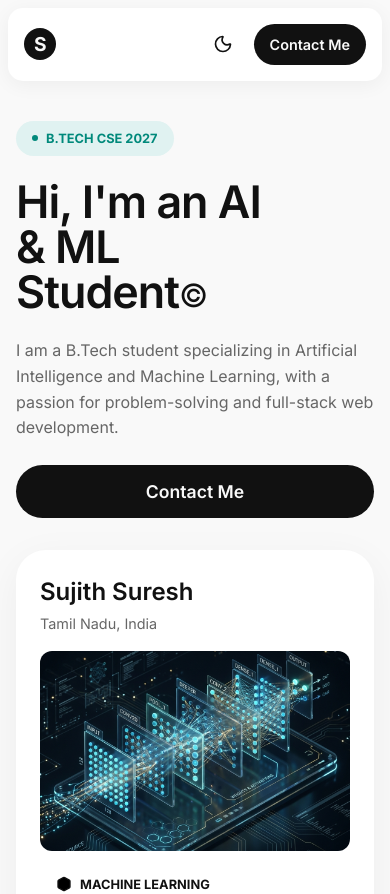
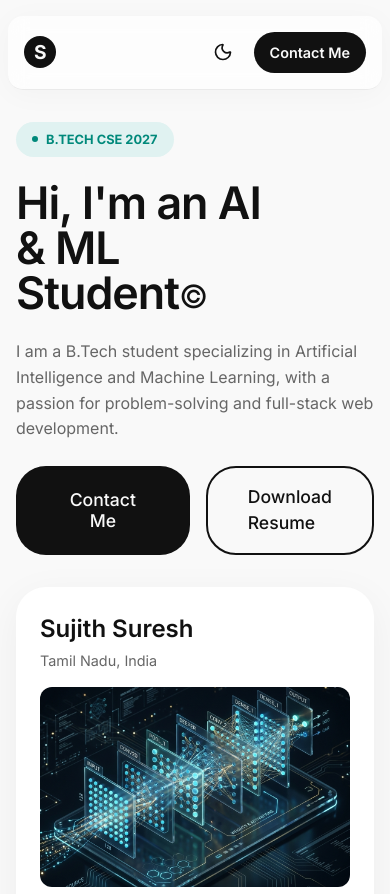
Before and after one commit to sujithTech007/My-Portfolio, a Next.js app: page / in a window 390 px wide. Shown: the top 894 px of the page. Built offline with nearby package versions, Linux system fonts and the light colour scheme.

Commit message:
Add professional touches: resume button, footer, sticky navbar, SEO

```diff
--- a/src/app/globals.css
+++ b/src/app/globals.css
@@ -2,6 +2,7 @@
   --background: #f9f9f9;
   --foreground: #111111;
   --card-bg: #ffffff;
+  --card-bg-rgb: 255, 255, 255;
   --accent: #2ab6b6;
   --mission-bg: #159e9e;
   --purple-gradient: linear-gradient(135deg, #a689ff, #d2a4ff);
@@ -14,6 +15,7 @@
     --background: #111111;
     --foreground: #f9f9f9;
     --card-bg: #1a1a1a;
+    --card-bg-rgb: 26, 26, 26;
     --border-color: #333333;
     --text-muted: #a0a0a0;
   }
@@ -23,6 +25,7 @@
   --background: #111111;
   --foreground: #f9f9f9;
   --card-bg: #1a1a1a;
+  --card-bg-rgb: 26, 26, 26;
   --border-color: #333333;
   --text-muted: #a0a0a0;
 }
--- a/src/app/layout.tsx
+++ b/src/app/layout.tsx
@@ -8,8 +8,10 @@ const inter = Inter({
 });
 
 export const metadata: Metadata = {
-  title: "Sujith Suresh | AI & ML Student",
-  description: "Portfolio of Sujith Suresh",
+  title: "Sujith Suresh | AI & ML Portfolio",
+  description: "Personal portfolio of Sujith Suresh, a B.Tech student specializing in Artificial Intelligence and Machine Learning. Showcasing projects in AI, full-stack development, and data analytics.",
+  keywords: ["Sujith Suresh", "AI", "Machine Learning", "Portfolio", "Full Stack Developer", "Data Analytics"],
+  authors: [{ name: "Sujith Suresh" }],
 };
 
 export default function RootLayout({
--- a/src/app/page.tsx
+++ b/src/app/page.tsx
@@ -4,6 +4,7 @@ import Services from "@/components/Services";
 import EducationExperience from "@/components/EducationExperience";
 import SelectedWork from "@/components/SelectedWork";
 import Contact from "@/components/Contact";
+import Footer from "@/components/Footer";
 
 export default function Home() {
   return (
@@ -14,6 +15,7 @@ export default function Home() {
       <EducationExperience />
       <SelectedWork />
       <Contact />
+      <Footer />
     </main>
   );
 }
--- /dev/null
+++ b/src/components/Footer.module.css
@@ -0,0 +1,73 @@
+.footer {
+  padding: 2rem 4rem;
+  background-color: var(--card-bg);
+  border-top: 1px solid var(--border-color);
+  margin-top: 4rem;
+}
+
+.footerContent {
+  max-width: 1200px;
+  margin: 0 auto;
+  display: flex;
+  justify-content: space-between;
+  align-items: center;
+  flex-wrap: wrap;
+  gap: 1.5rem;
+}
+
+.footerLeft {
+  display: flex;
+  flex-direction: column;
+  gap: 0.5rem;
+}
+
+.copyright {
+  font-weight: 600;
+  color: var(--foreground);
+  font-size: 1rem;
+}
+
+.subtitle {
+  color: var(--text-muted);
+  font-size: 0.9rem;
+}
+
+.footerRight {
+  display: flex;
+  gap: 1.5rem;
+}
+
+.socialLink {
+  color: var(--text-muted);
+  transition: color 0.2s ease, transform 0.2s ease;
+  display: flex;
+  align-items: center;
+  justify-content: center;
+}
+
+.socialLink:hover {
+  color: var(--foreground);
+  transform: translateY(-2px);
+}
+
+@media (max-width: 768px) {
+  .footer {
+    padding: 2rem;
+  }
+
+  .footerContent {
+    flex-direction: column;
+    text-align: center;
+  }
+
+  .footerRight {
+    justify-content: center;
+    margin-top: 1rem;
+  }
+}
+
+@media (max-width: 480px) {
+  .footer {
+    padding: 2rem 1rem;
+  }
+}
--- /dev/null
+++ b/src/components/Footer.tsx
@@ -0,0 +1,41 @@
+"use client";
+
+import styles from "./Footer.module.css";
+import { FaGithub, FaLinkedin } from "react-icons/fa";
+
+export default function Footer() {
+  const currentYear = new Date().getFullYear();
+
+  return (
+    <footer className={styles.footer}>
+      <div className={styles.footerContent}>
+        <div className={styles.footerLeft}>
+          <p className={styles.copyright}>
+            &copy; {currentYear} Sujith Suresh. All rights reserved.
+          </p>
+          <p className={styles.subtitle}>
+            B.Tech in Artificial Intelligence & Machine Learning
+          </p>
+        </div>
+        <div className={styles.footerRight}>
+          <a
+            href="https://linkedin.com/"
+            target="_blank"
+            rel="noopener noreferrer"
+            className={styles.socialLink}
+          >
+            <FaLinkedin size={20} />
+          </a>
+          <a
+            href="https://github.com/sujithTech007"
+            target="_blank"
+            rel="noopener noreferrer"
+            className={styles.socialLink}
+          >
+            <FaGithub size={20} />
+          </a>
+        </div>
+      </div>
+    </footer>
+  );
+}
--- a/src/components/Hero.module.css
+++ b/src/components/Hero.module.css
@@ -56,19 +56,48 @@
   line-height: 1.6;
 }
 
+.buttonGroup {
+  display: flex;
+  gap: 1rem;
+}
+
 .contactBtn {
   background-color: var(--foreground);
   color: var(--background);
-  padding: 1rem 2rem;
+  padding: 1rem 2.5rem;
   border-radius: 30px;
-  font-weight: 600;
+  border: none;
   font-size: 1.1rem;
-  width: max-content;
-  transition: transform 0.2s ease;
+  font-weight: 500;
+  cursor: pointer;
+  transition: transform 0.2s ease, opacity 0.2s ease;
 }
 
 .contactBtn:hover {
-  transform: scale(1.05);
+  transform: translateY(-3px);
+  opacity: 0.9;
+}
+
+.resumeBtn {
+  background-color: transparent;
+  color: var(--foreground);
+  padding: 1rem 2.5rem;
+  border-radius: 30px;
+  border: 2px solid var(--foreground);
+  font-size: 1.1rem;
+  font-weight: 500;
+  cursor: pointer;
+  text-decoration: none;
+  display: inline-flex;
+  align-items: center;
+  justify-content: center;
+  transition: all 0.2s ease;
+}
+
+.resumeBtn:hover {
+  background-color: var(--foreground);
+  color: var(--background);
+  transform: translateY(-3px);
 }
 
 .rightContent {
--- a/src/components/Hero.tsx
+++ b/src/components/Hero.tsx
@@ -30,7 +30,10 @@ export default function Hero() {
           I am a B.Tech student specializing in Artificial Intelligence and Machine Learning, with a passion for problem-solving and full-stack web development.
         </p>
 
-        <button className={styles.contactBtn}>Contact Me</button>
+        <div className={styles.buttonGroup}>
+          <button className={styles.contactBtn}>Contact Me</button>
+          <a href="/resume.pdf" target="_blank" className={styles.resumeBtn}>Download Resume</a>
+        </div>
       </motion.div>
 
       <motion.div
--- a/src/components/Navbar.module.css
+++ b/src/components/Navbar.module.css
@@ -2,11 +2,17 @@
   display: flex;
   justify-content: space-between;
   align-items: center;
-  padding: 1.5rem 3rem;
-  background-color: var(--card-bg);
-  margin: 1rem 2rem;
-  border-radius: 20px;
-  box-shadow: 0 4px 20px rgba(0, 0, 0, 0.05);
+  padding: 1.5rem 4rem;
+  background-color: rgba(var(--card-bg-rgb, 255, 255, 255), 0.7);
+  border-bottom: 1px solid var(--border-color);
+  border-radius: 30px;
+  margin: 1.5rem 2rem;
+  box-shadow: 0 4px 30px rgba(0, 0, 0, 0.03);
+  position: sticky;
+  top: 1rem;
+  z-index: 100;
+  backdrop-filter: blur(10px);
+  -webkit-backdrop-filter: blur(10px);
 }
 
 .logoContainer {
```
